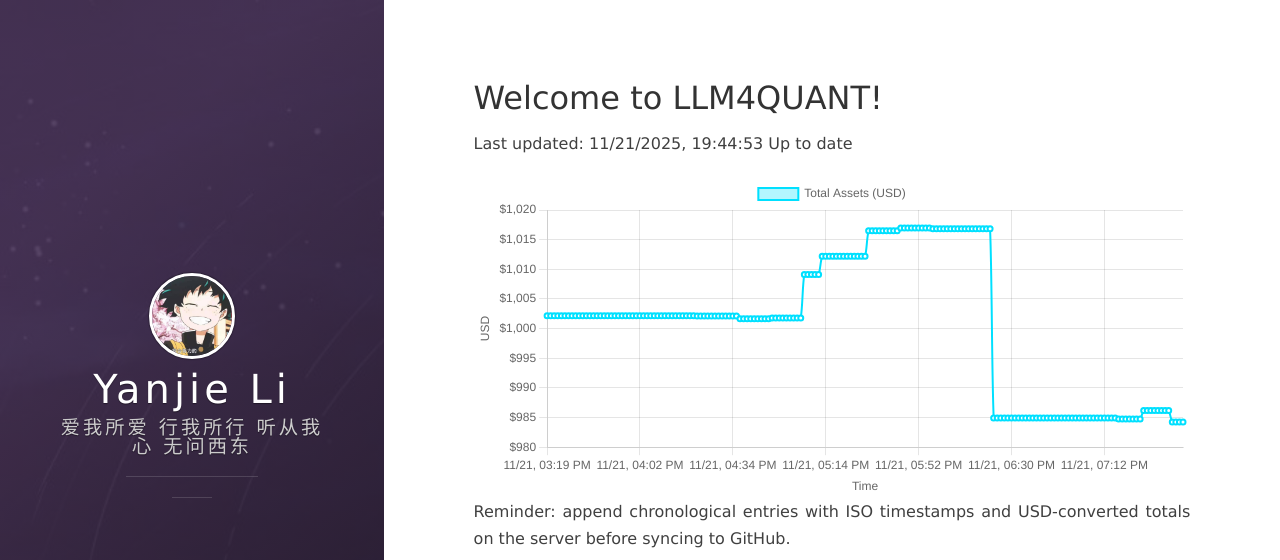
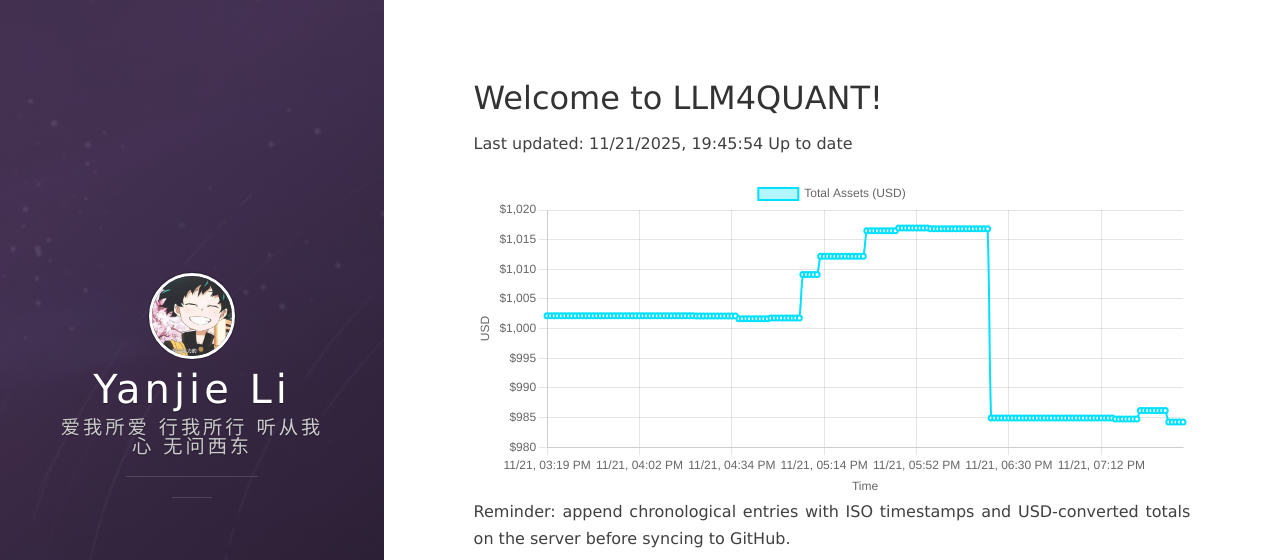
Before and after one commit to leeyegy/leeyegy.github.io, a Jekyll site: the page built from live-trading.html, in a window 1280 px wide and 1000 px high. Shown: the top 560 px of the window. Built offline with Jekyll 4.4.1, drawn with Linux system fonts in a browser that asks for light colours; nearby versions of some CDN libraries.

Commit message:
AccountMonitor: update balance history 2025-11-22T03:45:54+08:00

```diff
--- a/assets/data/binance/balance-history.json
+++ b/assets/data/binance/balance-history.json
@@ -1,5 +1,5 @@
 {
-  "generatedAt": "2025-11-22T03:44:53+08:00",
+  "generatedAt": "2025-11-22T03:45:54+08:00",
   "asset": "total_usd_value",
   "history": [
     {
@@ -717,6 +717,10 @@
     {
       "timestamp": "2025-11-22T03:44:53+08:00",
       "totalUsd": 984.22878225
+    },
+    {
+      "timestamp": "2025-11-22T03:45:54+08:00",
+      "totalUsd": 984.22878225
     }
   ]
 }
```
